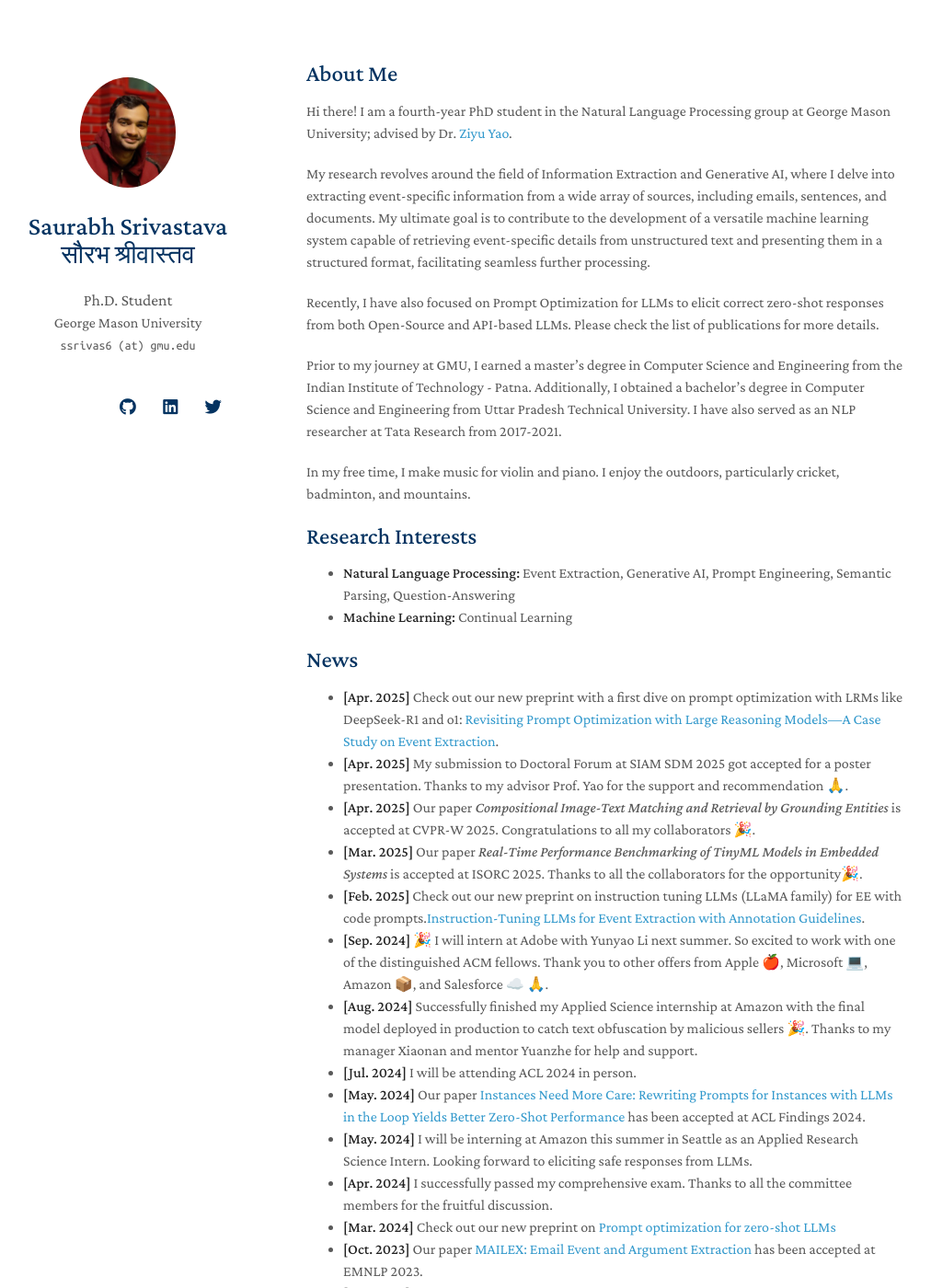
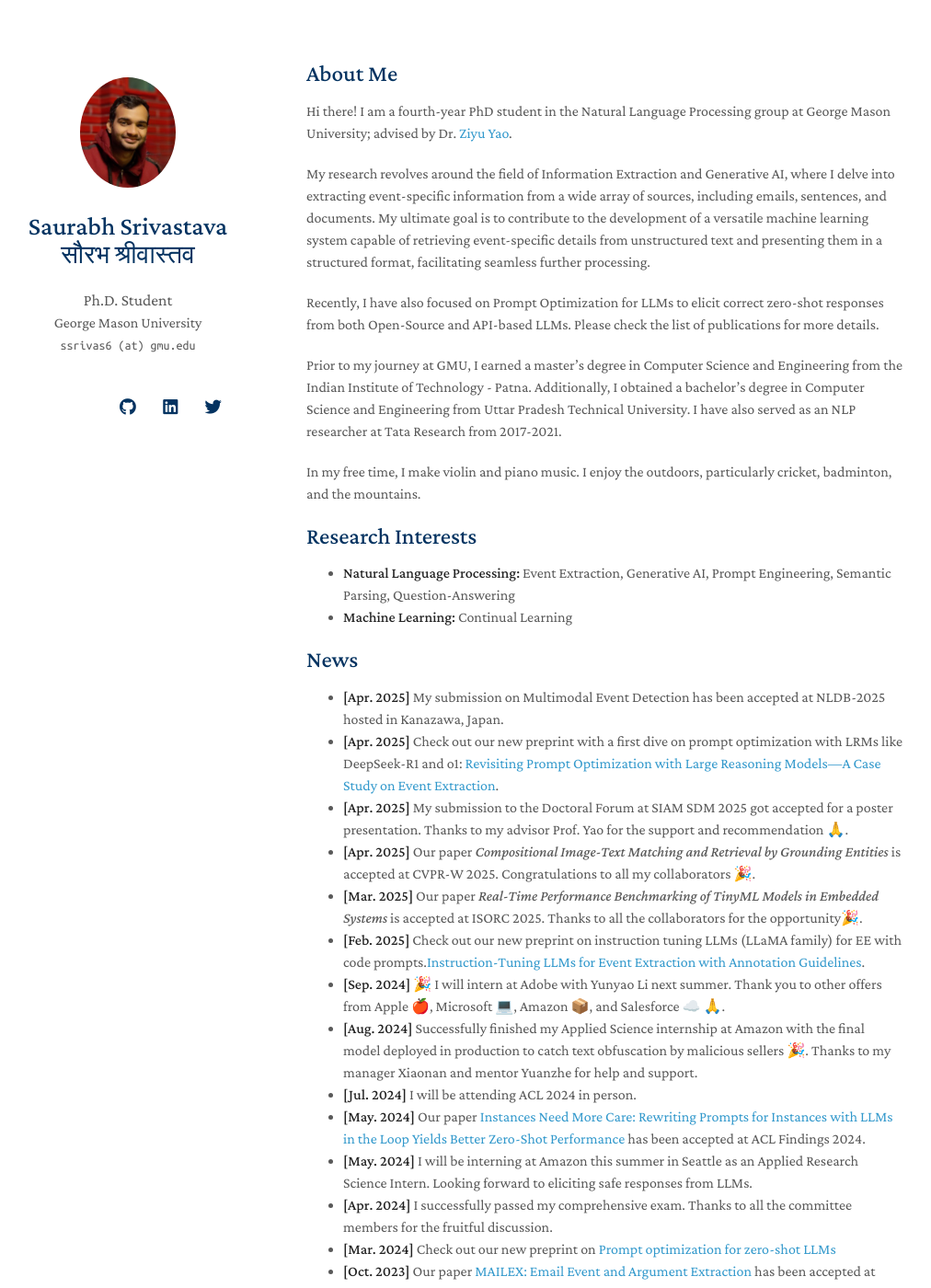
Before and after one commit to salokr/salokr.github.io, a Jekyll site: the page built from index.md, in a window 1280 px wide and 1400 px high. Shown: the whole window at 92% size, without its empty margins (137-1149 px from the left). Built offline with Jekyll 4.4.1, drawn with Linux system fonts in a browser that asks for light colours; nearby versions of some CDN libraries; a style sheet for code colours, icons or effects is not loaded; our own code applies the rules of GitHub Pages for plain Markdown files.

Commit message:
Update index.md

```diff
--- a/index.md
+++ b/index.md
@@ -13,7 +13,7 @@ Recently, I have also focused on Prompt Optimization for LLMs to elicit correct
 
 Prior to my journey at GMU, I earned a master's degree in Computer Science and Engineering from the Indian Institute of Technology - Patna. Additionally, I obtained a bachelor's degree in Computer Science and Engineering from Uttar Pradesh Technical University. I have also served as an NLP researcher at Tata Research from 2017-2021.
 
-In my free time, I make music for violin and piano. I enjoy the outdoors, particularly cricket, badminton, and mountains.
+In my free time, I make violin and piano music. I enjoy the outdoors, particularly cricket, badminton, and the mountains.
 
 ## Research Interests
 
@@ -21,13 +21,14 @@ In my free time, I make music for violin and piano. I enjoy the outdoors, partic
 - **Machine Learning:** Continual Learning
 
 ## News
+- **[Apr. 2025]** My submission on Multimodal Event Detection has been accepted at NLDB-2025 hosted in Kanazawa, Japan.
 - **[Apr. 2025]** Check out our new preprint with a first dive on prompt optimization with LRMs like DeepSeek-R1 and o1: [Revisiting Prompt Optimization with Large Reasoning
 Models—A Case Study on Event Extraction](https://arxiv.org/pdf/2504.07357).
-- **[Apr. 2025]** My submission to Doctoral Forum at SIAM SDM 2025 got accepted for a poster presentation. Thanks to my advisor Prof. Yao for the support and recommendation 🙏.
+- **[Apr. 2025]** My submission to the Doctoral Forum at SIAM SDM 2025 got accepted for a poster presentation. Thanks to my advisor Prof. Yao for the support and recommendation 🙏.
 - **[Apr. 2025]** Our paper *Compositional Image-Text Matching and Retrieval by Grounding Entities* is accepted at CVPR-W 2025. Congratulations to all my collaborators 🎉.
 - **[Mar. 2025]** Our paper *Real-Time Performance Benchmarking of TinyML Models in Embedded Systems* is accepted at ISORC 2025. Thanks to all the collaborators for the opportunity🎉.
 - **[Feb. 2025]** Check out our new preprint on instruction tuning LLMs (LLaMA family) for EE with code prompts.[Instruction-Tuning LLMs for Event Extraction with Annotation Guidelines](https://arxiv.org/abs/2502.16377).
-- **[Sep. 2024]** 🎉 I will intern at Adobe with Yunyao Li next summer. So excited to work with one of the distinguished ACM fellows. Thank you to other offers from Apple 🍎, Microsoft 💻, Amazon 📦, and Salesforce ☁️ 🙏.
+- **[Sep. 2024]** 🎉 I will intern at Adobe with Yunyao Li next summer. Thank you to other offers from Apple 🍎, Microsoft 💻, Amazon 📦, and Salesforce ☁️ 🙏.
 - **[Aug. 2024]** Successfully finished my Applied Science internship at Amazon with the final model deployed in production to catch text obfuscation by malicious sellers 🎉. Thanks to my manager Xiaonan and mentor Yuanzhe for help and support.
 - **[Jul. 2024]** I will be attending ACL 2024 in person.
 - **[May. 2024]** Our paper [Instances Need More Care: Rewriting Prompts for Instances with LLMs in the Loop Yields Better Zero-Shot Performance
```
